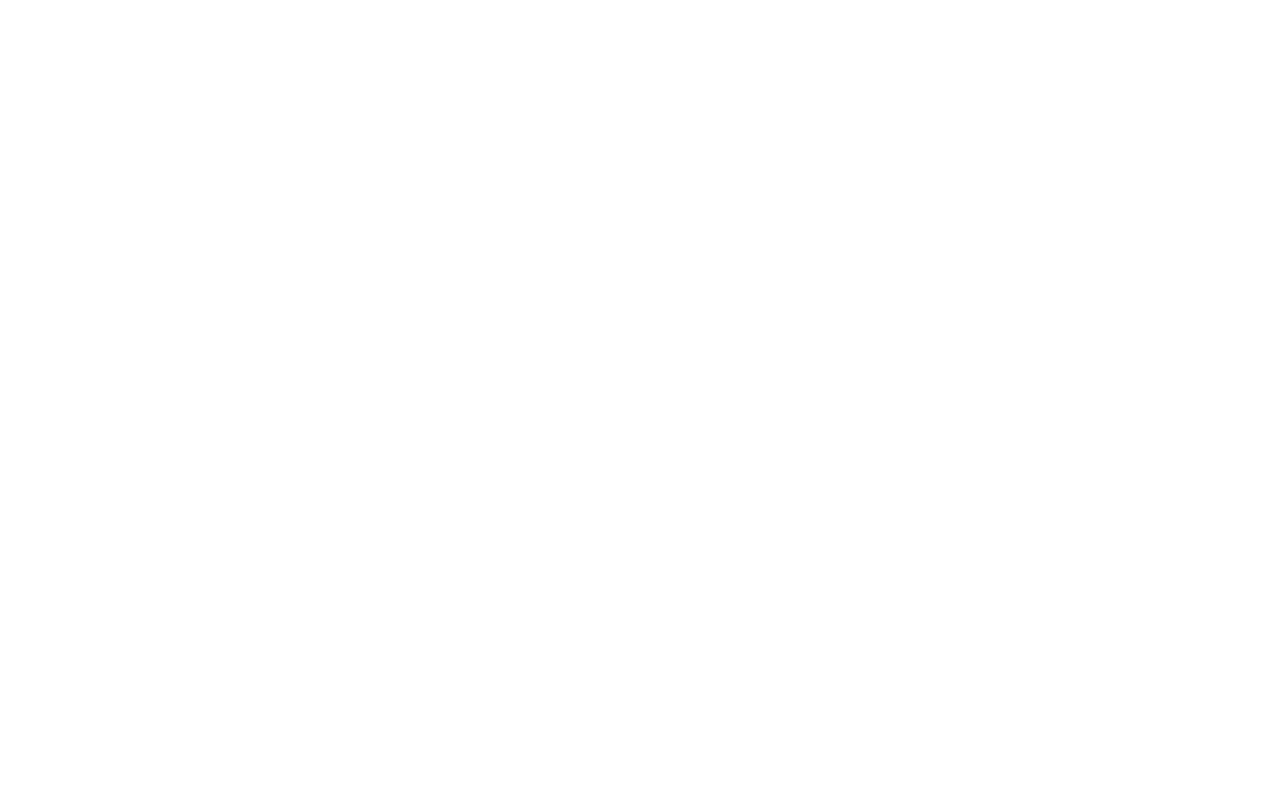
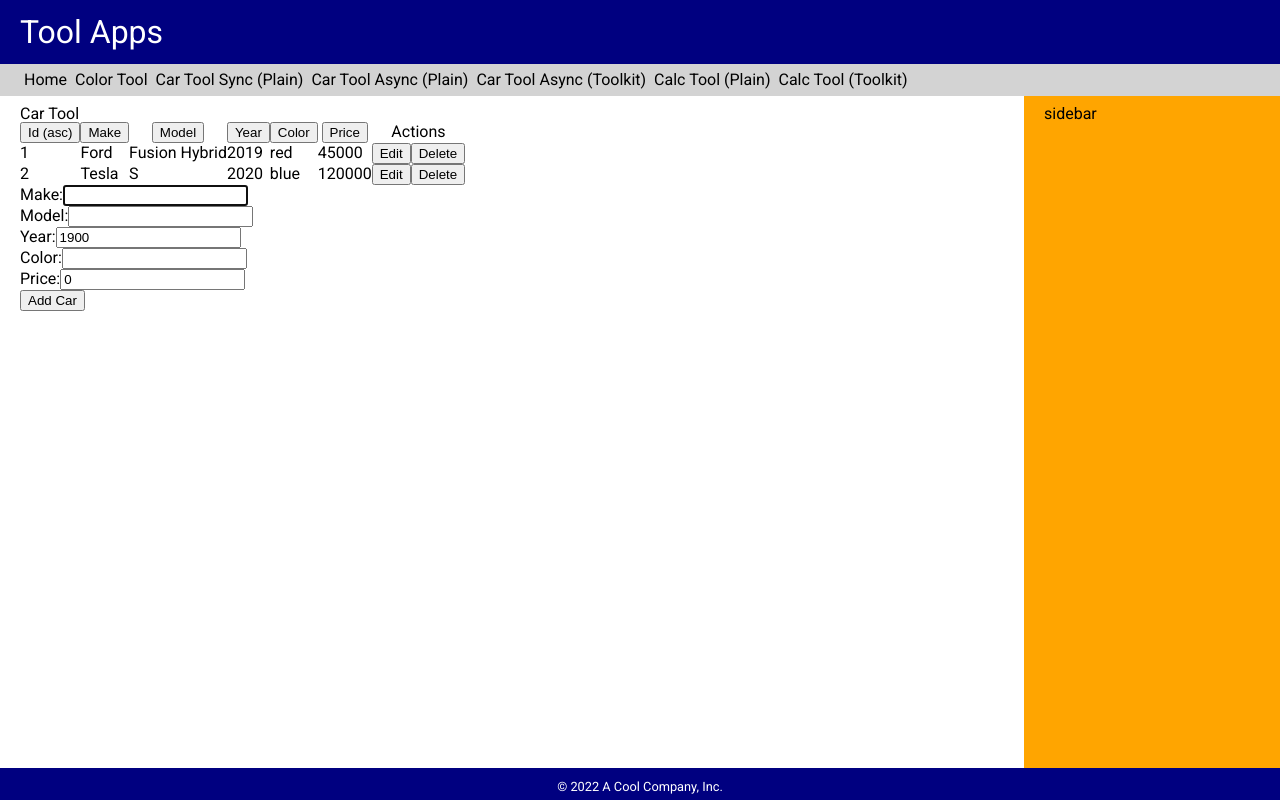
Before and after one commit to t4d-classes/bootcamp_01312022, a React (Create React App) app in the folder demo-app/: page /car-tool-plain-sync in a window 1280 px wide. Before the commit this address had no page. Built offline with nearby package versions, Linux system fonts and the light colour scheme.

Commit message:
add car tool versions

```diff
--- a/demo-app/src/carTool/hooks/useCarTool.js
+++ b/demo-app/src/carTool/hooks/useCarTool.js
@@ -1,5 +1,5 @@
 // import { useCarToolStoreContext } from '../carToolStoreContext';
-import { useCarToolReduxSyncStore } from '../useCarToolReduxSyncStore';
+import { useCarToolReduxSyncStore } from '../redux-plain/useCarToolReduxSyncStore';
 
 export const useCarTool = () => {
   return useCarToolReduxSyncStore();
--- a/demo-app/src/carTool/CarToolReduxSync.js
+++ b/demo-app/src/carTool/redux-plain/CarToolReduxSync.js
@@ -1,7 +1,7 @@
 import { Provider } from 'react-redux';
 
 import { carToolStore } from './carToolStore';
-import { CarTool } from './components/CarTool';
+import { CarTool } from '../components/CarTool';
 
 
 export const CarToolReduxSync = () => {
--- a/demo-app/src/components/App.js
+++ b/demo-app/src/components/App.js
@@ -5,7 +5,7 @@
 import { ColorToolStoreProvider } from '../colorTool/colorToolStoreContext';
 import { ColorTool } from '../colorTool/components/ColorTool';
 
-import { CarToolReduxSync } from '../carTool/CarToolReduxSync';
+import { CarToolReduxSync } from '../carTool/redux-plain/CarToolReduxSync';
 
 import { CalcToolReduxPlain } from '../calcTool/redux-plain';
 import { CalcToolReduxToolkit } from '../calcTool/redux-toolkit';
@@ -21,7 +21,9 @@
         <Route path="color-tool" element={<ColorToolStoreProvider>
           <ColorTool />
         </ColorToolStoreProvider>} />
-        <Route path="car-tool" element={<CarToolReduxSync />} />
+        <Route path="car-tool-plain-sync" element={<CarToolReduxSync />} />
+        <Route path="car-tool-plain-async" element={<CarToolReduxSync />} />
+        <Route path="car-tool-toolikit-async" element={<CarToolReduxSync />} />
         <Route path="calc-tool-plain" element={<CalcToolReduxPlain />} />
         <Route path="calc-tool-toolkit" element={<CalcToolReduxToolkit />} />
       </Route>
--- a/demo-app/src/components/Layout.js
+++ b/demo-app/src/components/Layout.js
@@ -15,7 +15,9 @@
         <ul>
           <li><Link to="/">Home</Link></li>
           <li><Link to="/color-tool">Color Tool</Link></li>
-          <li><Link to="/car-tool">Car Tool</Link></li>
+          <li><Link to="/car-tool-plain-sync">Car Tool Sync (Plain)</Link></li>
+          <li><Link to="/car-tool-plain-async">Car Tool Async (Plain)</Link></li>
+          <li><Link to="/car-tool-toolkit-async">Car Tool Async (Toolkit)</Link></li>
           <li><Link to="/calc-tool-plain">Calc Tool (Plain)</Link></li>
           <li><Link to="/calc-tool-toolkit">Calc Tool (Toolkit)</Link></li>
         </ul>
```
Also changed, not shown: demo-app/src/carTool/redux-plain/carToolActions.js (renamed from demo-app/src/carTool/carToolActions.js), demo-app/src/carTool/redux-plain/carToolReducers.js (renamed from demo-app/src/carTool/carToolReducers.js), demo-app/src/carTool/redux-plain/carToolSelectors.js (renamed from demo-app/src/carTool/carToolSelectors.js), demo-app/src/carTool/redux-plain/carToolStore.js (renamed from demo-app/src/carTool/carToolStore.js), demo-app/src/carTool/redux-plain/useCarToolReduxSyncStore.js (renamed from demo-app/src/carTool/useCarToolReduxSyncStore.js).
